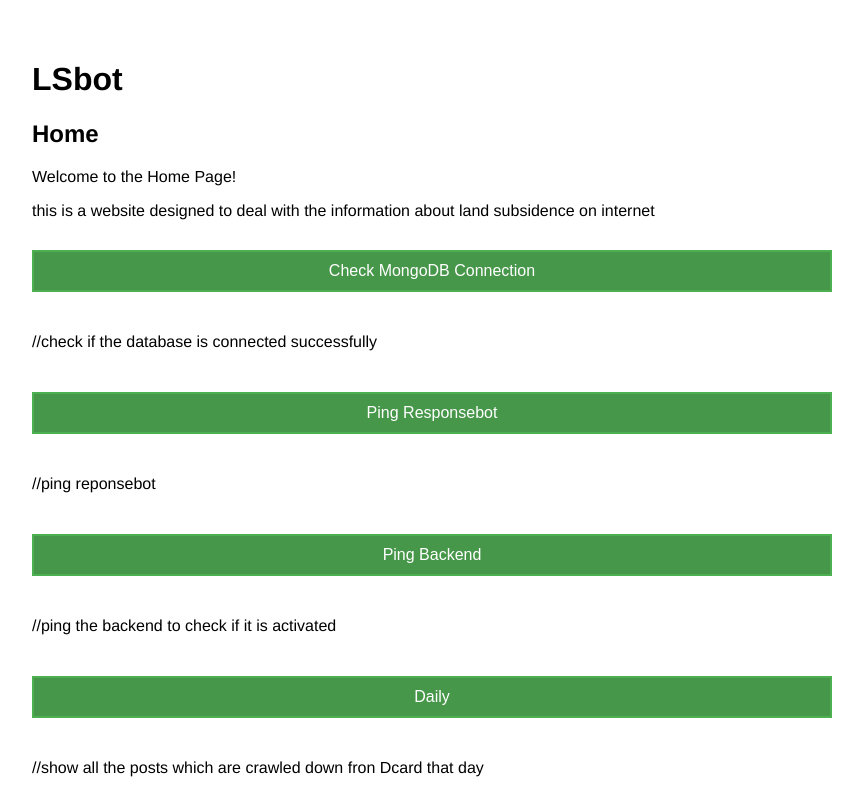
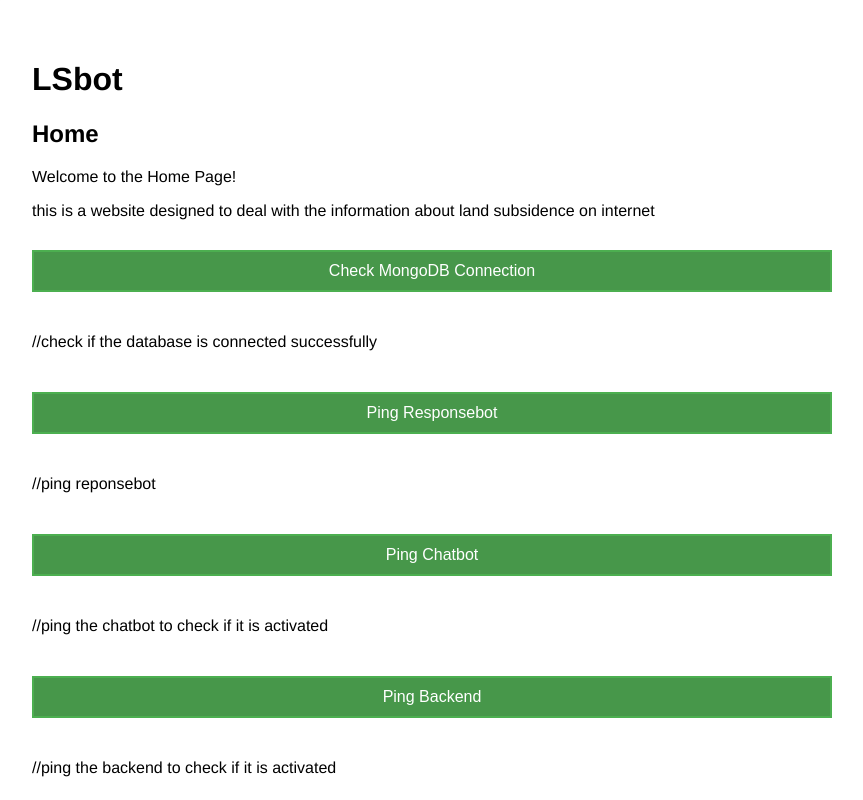
Before and after one commit to takoooo1201/LSbot, a Vue app in the folder frontend/: page /home in a window 1280 px wide. Shown: the top 800 px of the page, without its empty margins (8-871 px from the left). Built offline with nearby package versions, Linux system fonts and the light colour scheme.

Commit message:
some frontend

```diff
--- a/frontend/src/views/HomePage.vue
+++ b/frontend/src/views/HomePage.vue
@@ -96,6 +96,13 @@ export default {
       <span v-if="pingSuccess" class="check-mark">✅</span>
       <p>//ping reponsebot </p>
 
+      <!-- Ping Chatbot Button -->
+      <button @click="pingChatbot" class="textured-button" :disabled="isPingingChatbot">
+        <span v-if="isPingingChatbot" class="loader"> {{ countdown }}s </span>
+        <span v-else>Ping Chatbot</span>
+      </button>
+      <p>//ping the chatbot to check if it is activated</p>
+
 
       <!-- Ping Backend Button -->
       <button @click="pingBackend" class="textured-button" :disabled="isPingingBackend">
@@ -106,7 +113,7 @@ export default {
 
       <!-- Navigation Buttons -->
       <button @click="redirectToDaily" class="textured-button">Daily</button>
-      <p>//show all the posts which are crawled down fron Dcard that day</p>
+      <p>//show all the posts which are crawled down from Dcard that day</p>
       <button @click="redirectToTodoList" class="textured-button">To Do List</button>
       <p>//only the posts which are related to land subsidence will be shown with AI explanation and sentiment analysis( filterd by the relation model GPT)</p>
       <button @click="redirectToResponseGPT" class="textured-button">ResponseGPT</button>
@@ -153,8 +160,10 @@ export default {
     return {
       isLoading: false,
       isPinging: false,
+      isPingingChatbot: false,
       isPingingBackend: false,
       pingSuccess: false,
+      countdown: 0,
     };
   },
   methods: {
@@ -176,15 +185,40 @@ export default {
       this.pingSuccess = false; // Reset success indicator before making the request
       try {
         // Perform a ping by making a GET request, without caring about the response
-        await axios.get('https://landsubsidencegpt.onrender.com', { timeout: 100 });
+        await axios.get('https://landsubsidencegpt.onrender.com', { timeout: 1000 });
         this.pingSuccess = true; // Indicate ping success
       } catch {
         // Optionally handle error (e.g., silently fail or provide minimal feedback)
-        this.pingSuccess = true; // Ensure no success mark if it failed
+        this.pingSuccess = false; // Ensure no success mark if it failed
       } finally {
         this.isPinging = false; // Stop the loading state
       }
     },
+
+    async pingChatbot() {
+      this.isPingingChatbot = true;
+      try {
+        await axios.get('https://landsubsidencegpt.onrender.com');
+        alert('chatbot activated');
+        this.startCountdown(30);
+      } catch (error) {
+        alert(`Error: ${error.response?.data?.error || 'Ping failed'}`);
+      }
+    },
+
+    startCountdown(seconds) {
+      this.countdown = seconds;
+      const interval = setInterval(() => {
+        this.countdown--;
+        if (this.countdown <= 0) {
+          clearInterval(interval);
+          this.isPingingChatbot = false;
+        }
+      }, 1000);
+    },
+
+
+
     async pingBackend() {
       this.isPingingBackend = true;
       try {
```
